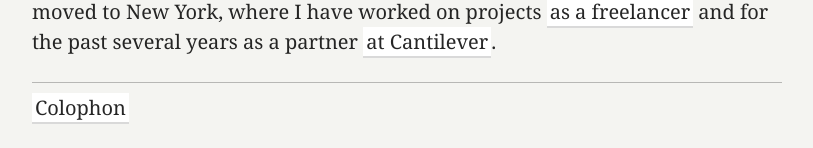
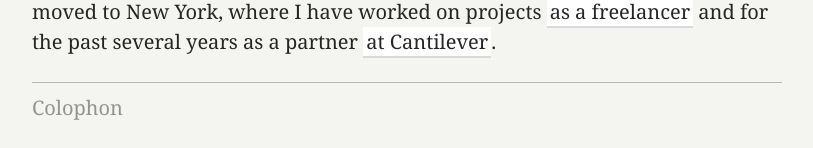
Before and after one commit to nevanscott/nevanscott.github.io, a Jekyll site: the page built from index.md, in a window 1280 px wide. Shown: the part 974-1122 px from the top of the page, without its empty margins (233-1046 px from the left). Built offline with Jekyll 4.4.1, drawn with Linux system fonts in a browser that asks for light colours.

Commit message:
footer looks better

```diff
--- a/_includes/main.scss
+++ b/_includes/main.scss
@@ -67,10 +67,13 @@ a {
 	&:hover {
 		border-color: rgba(0,0,0,.3);
 	}
-	header & {
+	header &, footer & {
 	  background: none;
 	  border: none;
 	  padding: 0;
+	}
+	footer & {
+    color: rgba(0,0,0,.4);
 	}
 	@media #{$ssm} {
 	  border-width: 2px;
```
